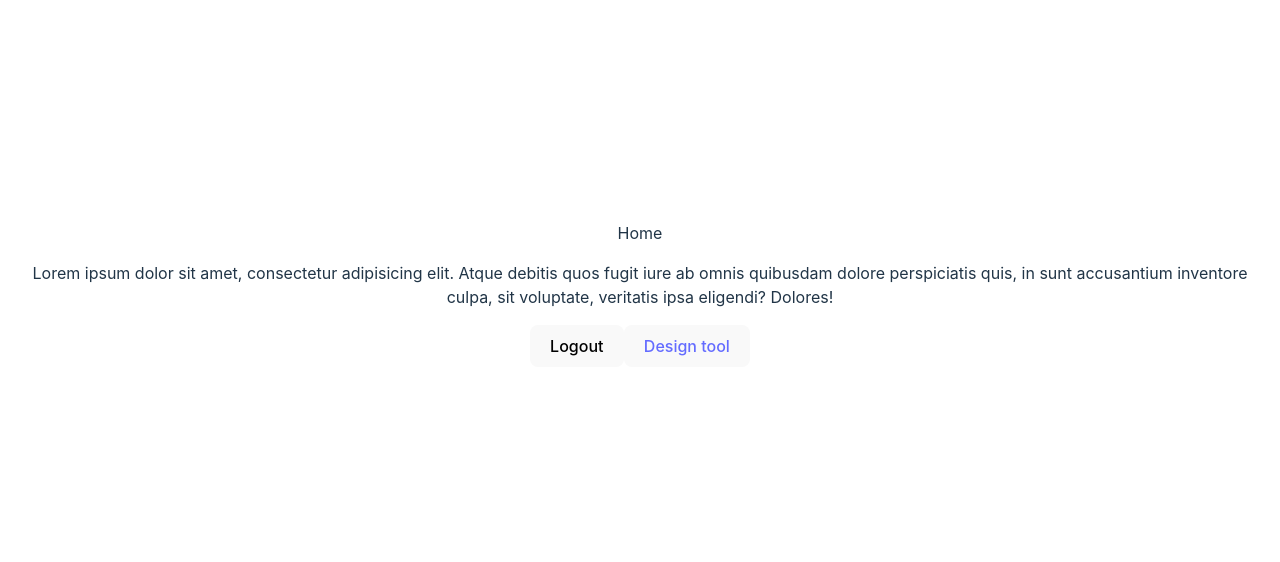
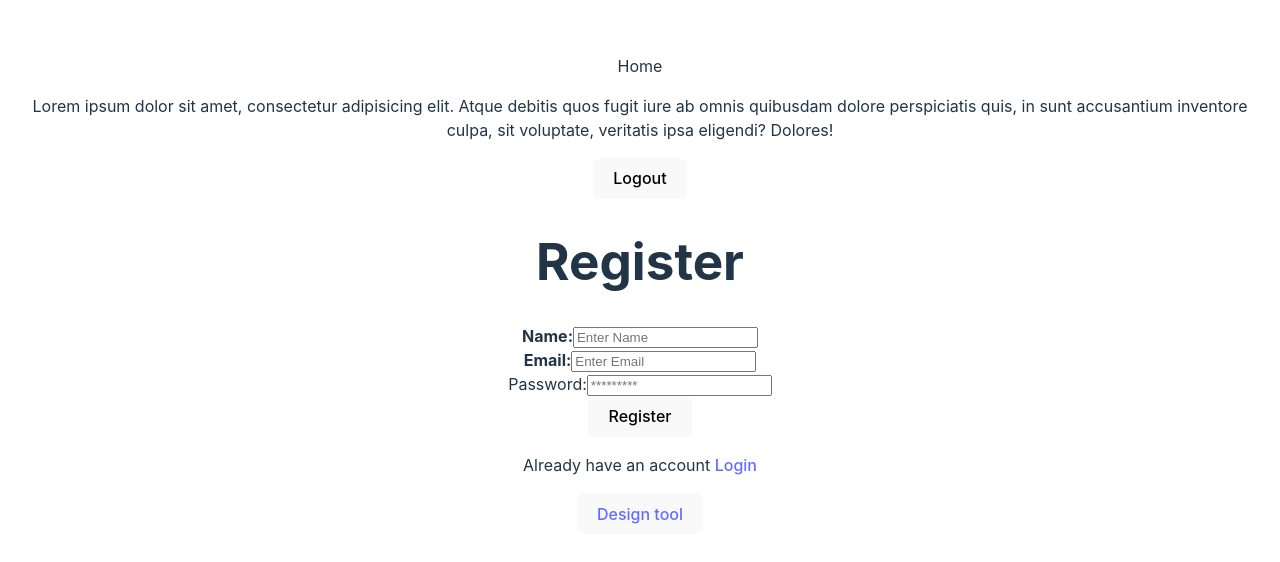
Before and after one commit to rocio-peralta/CASA, a React (Vite) app in the folder client/: page / in a window 1280 px wide. Shown: the part 106-668 px from the top of the page. Built offline with nearby package versions, Linux system fonts and the light colour scheme.

Commit message:
refacted Api url

```diff
--- /dev/null
+++ b/client/src/api.js
@@ -0,0 +1 @@
+export const API_URL = 'http://localhost:4000/auth'
--- a/client/src/components/Dashboard.jsx
+++ b/client/src/components/Dashboard.jsx
@@ -4,6 +4,7 @@ import axios from 'axios'
 import { useEffect } from 'react'
 import { useState } from 'react'
 import Logout from './Logout'
+import { API_URL } from '../api'
 
 const Dashboard = () => {
   const navigate = useNavigate()
@@ -13,7 +14,7 @@ const Dashboard = () => {
 
   useEffect(() => {
     axios
-      .get('http://localhost:4000/auth/verify')
+      .get(`${API_URL}/verify`)
       .then((res) => {
         if (res.data.status) {
           setName(res.data.name)
--- a/client/src/components/ForgotPassword.jsx
+++ b/client/src/components/ForgotPassword.jsx
@@ -1,6 +1,7 @@
 import { useState } from 'react'
 import axios from 'axios'
 import { useNavigate } from 'react-router-dom'
+import { API_URL } from '../api'
 
 const ForgotPassword = () => {
   const [email, setEmail] = useState('')
@@ -14,7 +15,7 @@ const ForgotPassword = () => {
 
     try {
       const result = await axios.post(
-        'http://localhost:4000/auth/forgot-password',
+        `${API_URL}/forgot-password`,
         { email }
       )
 
--- a/client/src/components/Home.jsx
+++ b/client/src/components/Home.jsx
@@ -1,5 +1,6 @@
 import { Link } from 'react-router-dom'
 import Logout from './Logout'
+import Singup from './Singup'
 
 const Home = () => {
   return (
@@ -13,6 +14,7 @@ const Home = () => {
       </p>
 
       <Logout />
+      <Singup />
       <button>
         <Link to="/dashboard">Design tool</Link>
       </button>
--- a/client/src/components/Login.jsx
+++ b/client/src/components/Login.jsx
@@ -1,6 +1,7 @@
 import { useState } from 'react'
 import axios from 'axios'
 import { Link, useNavigate } from 'react-router-dom'
+import { API_URL } from '../api'
 
 const Login = () => {
   const [email, setEmail] = useState('')
@@ -13,7 +14,7 @@ const Login = () => {
   const handleSubmit = (e) => {
     e.preventDefault()
     axios
-      .post('http://localhost:4000/auth/login', { email, password })
+      .post(`${API_URL}/login`, { email, password })
       .then((result) => {
         if (result.data.status) {
           console.log(result)
--- a/client/src/components/Logout.jsx
+++ b/client/src/components/Logout.jsx
@@ -1,5 +1,6 @@
 import { useNavigate } from 'react-router-dom'
 import axios from 'axios'
+import { API_URL } from '../api'
 
 const Logout = ()=>{
   const navigate = useNavigate()
@@ -8,7 +9,7 @@ const Logout = ()=>{
 
   const handleLogout = () => {
     axios
-      .get('http://localhost:4000/auth/logout', {})
+      .get(`${API_URL}/logout`, {})
       .then((res) => {
         if (res.data.status) {
           navigate('/login')
--- a/client/src/components/ResetPassword.jsx
+++ b/client/src/components/ResetPassword.jsx
@@ -1,6 +1,7 @@
 import { useState } from 'react'
 import axios from 'axios'
 import { useNavigate, useParams } from 'react-router-dom'
+import { API_URL } from '../api'
 
 const ResetPassword = () => {
   const [password, setPassword] = useState('')
@@ -14,7 +15,7 @@ const ResetPassword = () => {
 
     try {
       const result = await axios.post(
-        'http://localhost:4000/auth/reset-password/'+token,
+        `${API_URL}/reset-password/`+token,
         { password }
       )
 
--- a/client/src/components/Singup.jsx
+++ b/client/src/components/Singup.jsx
@@ -2,6 +2,7 @@ import { useState } from 'react'
 import { Link } from 'react-router-dom'
 import axios from 'axios'
 import { useNavigate } from 'react-router-dom'
+import { API_URL } from '../api'
 
 const Singup = () => {
   const [username, setUsername] = useState('')
@@ -13,7 +14,7 @@ const Singup = () => {
   const handleSubmit = (e) => {
     e.preventDefault()
     axios
-      .post('http://localhost:4000/auth/signup', { username, email, password })
+      .post(`${API_URL}/signup`, { username, email, password })
       .then((result) => {
         if (result.data.status) {
           console.log(result)
```
Also changed, not shown: 2 other files (tests, documents, lock files or other folders).
